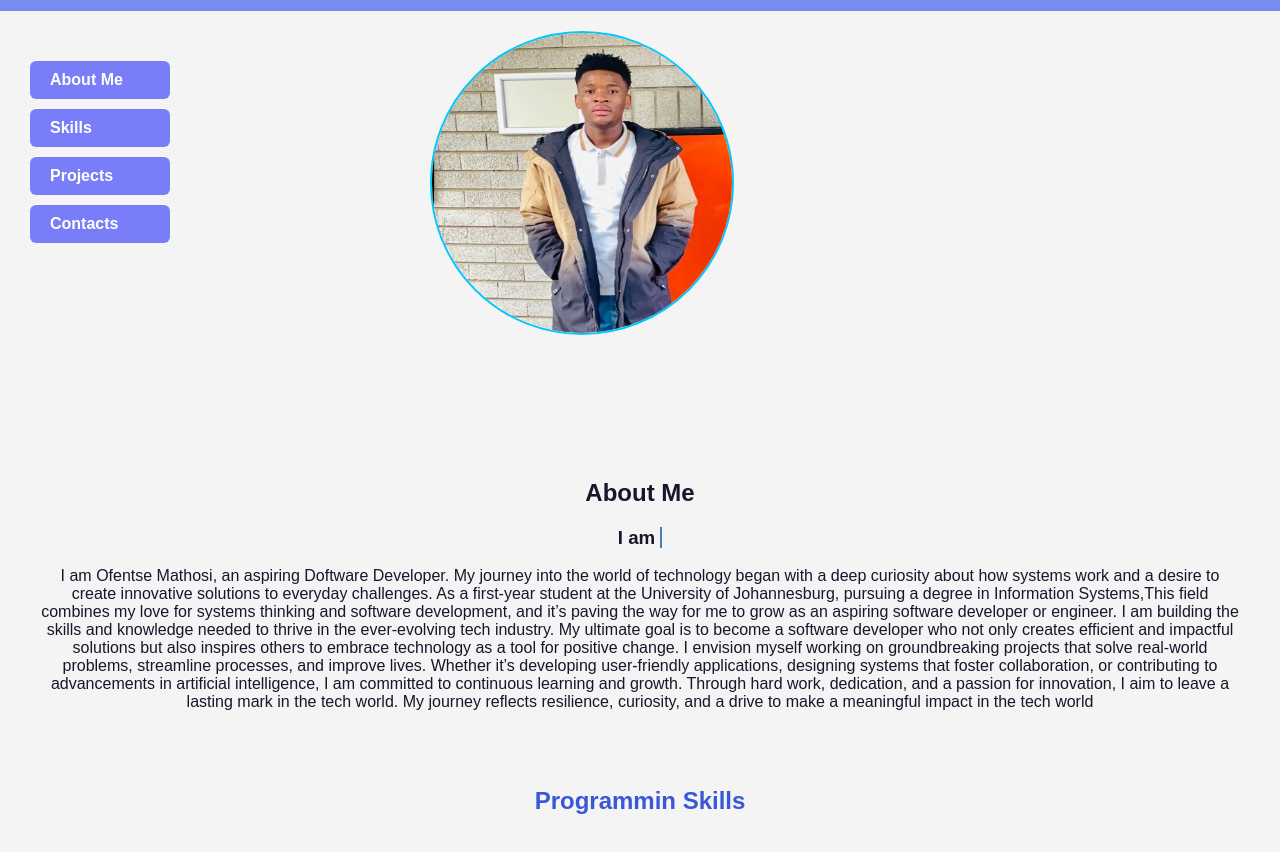
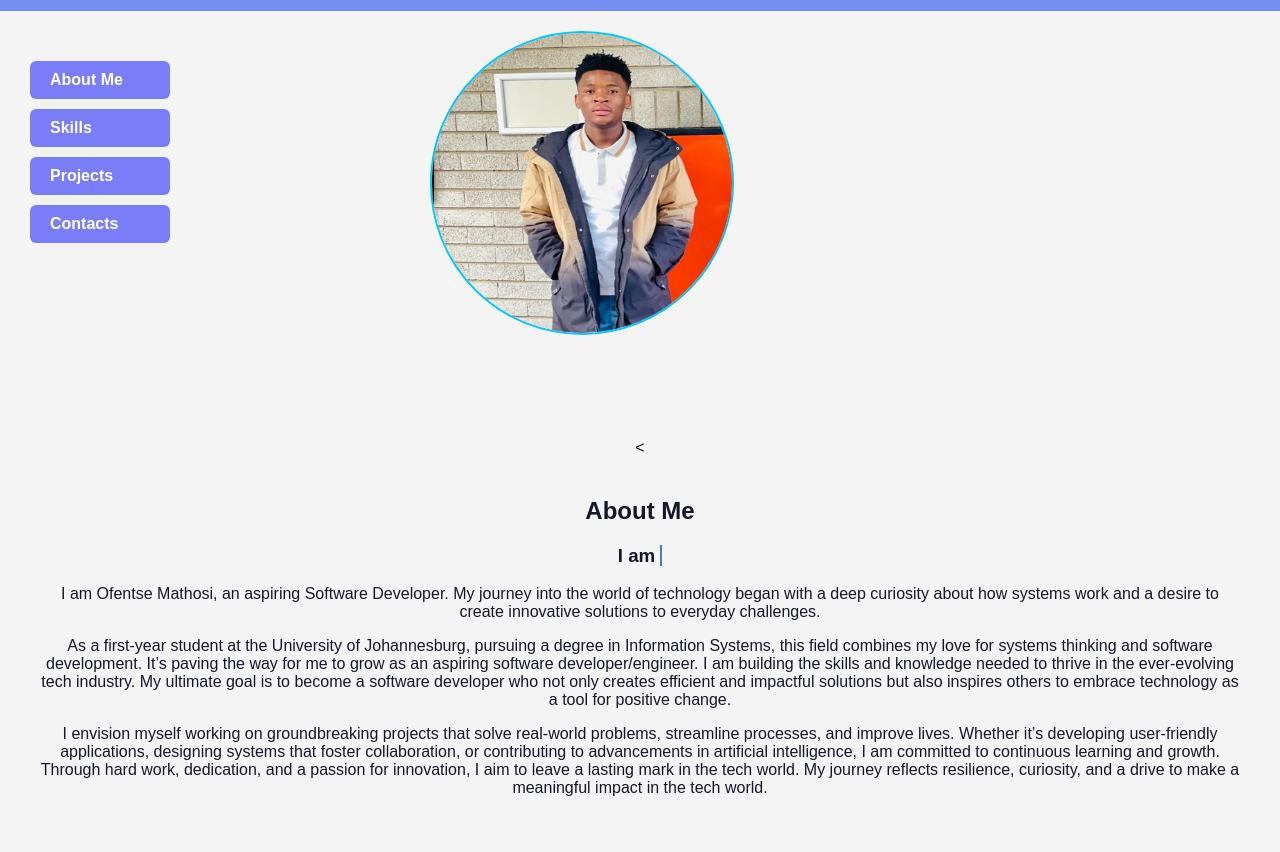
Before and after one commit to Ofentsefefe/my-personal-website, a plain HTML site: page index.html in a window 1280 px wide. Shown: the part 89-941 px from the top of the page. Drawn offline with Linux system fonts and the light colour scheme; a script that the page names is missing.

Commit message:
Update index.html

```diff
--- a/index.html
+++ b/index.html
@@ -23,20 +23,19 @@
                 <img src="Screenshot 2024-11-15 213433.png" alt="Your Profile Picture">
             </div>
         </div>
-    <section id="about">
-        <h2>About Me</h2>
-        <h3>I am <span id="dynamic-text" style="color: steelblue;"></span></h3>
-        <p>
-            I am Ofentse Mathosi, an aspiring Doftware Developer. My journey into the world of technology began with a deep curiosity about how systems work and a desire to create innovative solutions to everyday challenges.
-
-            As a first-year student at the University of Johannesburg, pursuing a degree in Information Systems,This field combines my love for systems thinking and software development, and it’s paving the way for me to grow as an aspiring software developer or engineer. I am building the skills and knowledge needed to thrive in the ever-evolving tech industry. My ultimate goal is to become a software developer who not only creates efficient and impactful solutions but also inspires others to embrace technology as a tool for positive change.
-
-            I envision myself working on groundbreaking projects that solve real-world problems, streamline processes, and improve lives. Whether it’s developing user-friendly applications, designing systems that foster collaboration, or contributing to advancements in artificial intelligence, I am committed to continuous learning and growth.
-
-            Through hard work, dedication, and a passion for innovation, I aim to leave a lasting mark in the tech world.
-            My journey reflects resilience, curiosity, and a drive to make a meaningful impact in the tech world
-        </p>
-    </section>
+    <<section id="about">
+            <h2>About Me</h2>
+            <h3>I am <span id="dynamic-text" style="color: steelblue;"></span></h3>
+            <p>
+                I am Ofentse Mathosi, an aspiring Software Developer. My journey into the world of technology began with a deep curiosity about how systems work and a desire to create innovative solutions to everyday challenges.
+            </p>
+            <p>
+                As a first-year student at the University of Johannesburg, pursuing a degree in Information Systems, this field combines my love for systems thinking and software development. It’s paving the way for me to grow as an aspiring software developer/engineer. I am building the skills and knowledge needed to thrive in the ever-evolving tech industry. My ultimate goal is to become a software developer who not only creates efficient and impactful solutions but also inspires others to embrace technology as a tool for positive change.
+            </p>
+            <p>
+                I envision myself working on groundbreaking projects that solve real-world problems, streamline processes, and improve lives. Whether it’s developing user-friendly applications, designing systems that foster collaboration, or contributing to advancements in artificial intelligence, I am committed to continuous learning and growth. Through hard work, dedication, and a passion for innovation, I aim to leave a lasting mark in the tech world. My journey reflects resilience, curiosity, and a drive to make a meaningful impact in the tech world.
+            </p>
+        </section>
 
 
     <section  id="skills">
```
